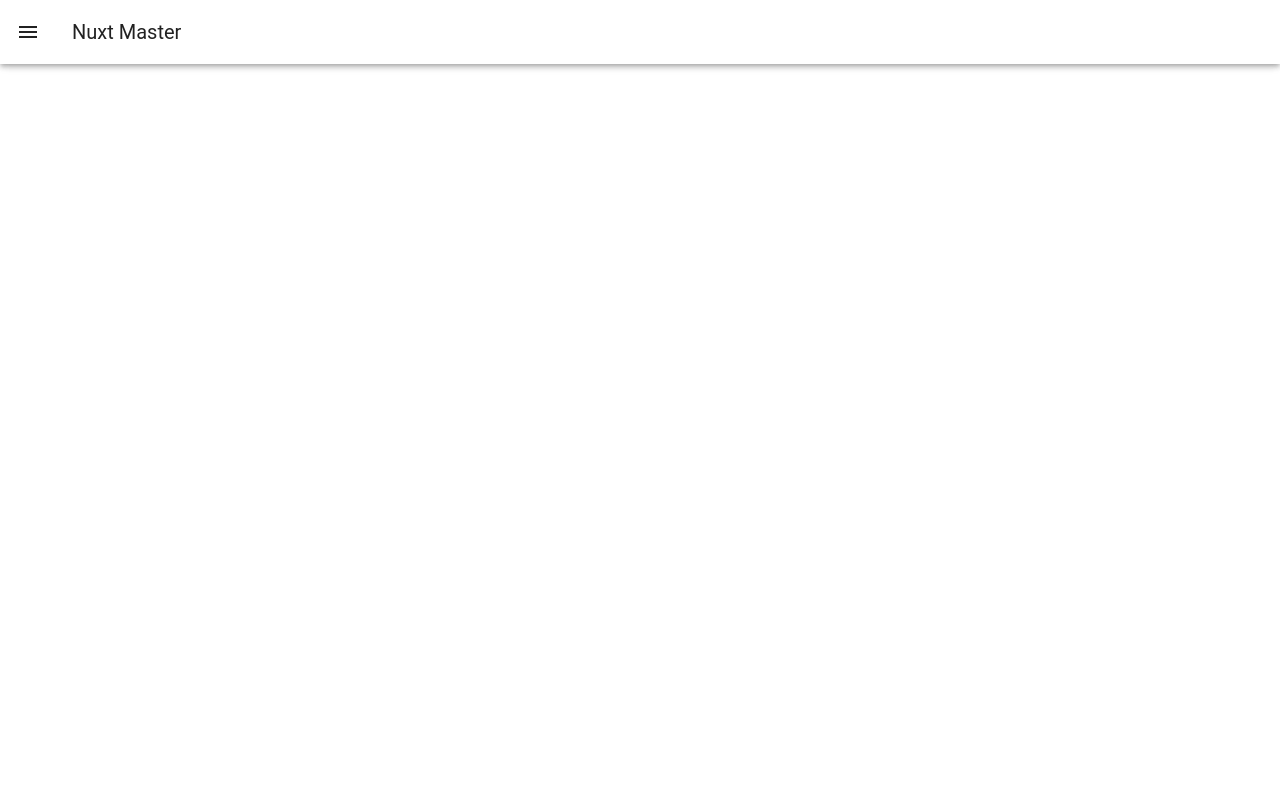
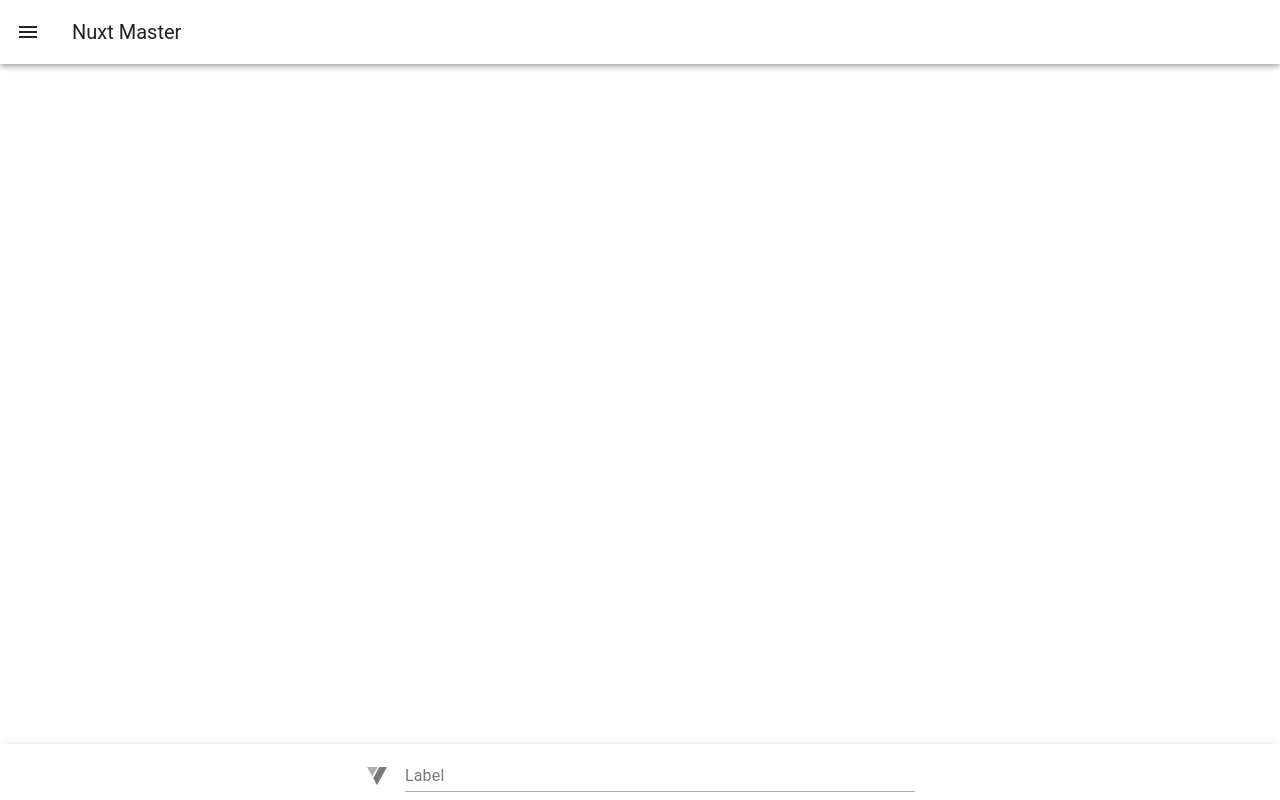
Before and after one commit to KUGAKU/nuxtjs3-master, a Nuxt app: page /chat in a window 1280 px wide. Before the commit this address had no page. Built offline with nearby package versions, Linux system fonts and the light colour scheme.

Commit message:
add text area

```diff
--- a/layouts/default.vue
+++ b/layouts/default.vue
@@ -9,7 +9,14 @@
 
       <v-toolbar-title>Nuxt Master</v-toolbar-title>
     </v-app-bar>
-    <slot />
+
+    <v-main>
+      <v-container fill-height>
+        <v-row justify="center">
+          <slot />
+        </v-row>
+      </v-container>
+    </v-main>
   </v-app>
 </template>
 
--- a/nuxt.config.ts
+++ b/nuxt.config.ts
@@ -1,4 +1,3 @@
-import { HookResult, ViteConfig } from "nuxt/schema";
 import vuetify from "vite-plugin-vuetify";
 
 // https://nuxt.com/docs/api/configuration/nuxt-config
--- a/pages/about.vue
+++ /dev/null
@@ -1,3 +0,0 @@
-<template></template>
-
-<script setup lang="ts"></script>
--- /dev/null
+++ b/pages/chat.vue
@@ -0,0 +1,17 @@
+<template>
+  <v-main>
+    <v-container></v-container>
+
+    <v-bottom-navigation>
+      <v-responsive class="mx-auto" max-width="550">
+        <v-text-field
+          label="Label"
+          prepend-icon="$vuetify"
+          variant="underlined"
+        ></v-text-field>
+      </v-responsive>
+    </v-bottom-navigation>
+  </v-main>
+</template>
+
+<script setup lang="ts"></script>
--- a/pages/index.vue
+++ b/pages/index.vue
@@ -1,10 +1,4 @@
-<template>
-  <v-app>
-    <v-main>
-      <!--  -->
-    </v-main>
-  </v-app>
-</template>
+<template></template>
 
 <script setup lang="ts">
 definePageMeta({
```
Also changed, not shown: 1 other file (tests, documents, lock files or other folders).
